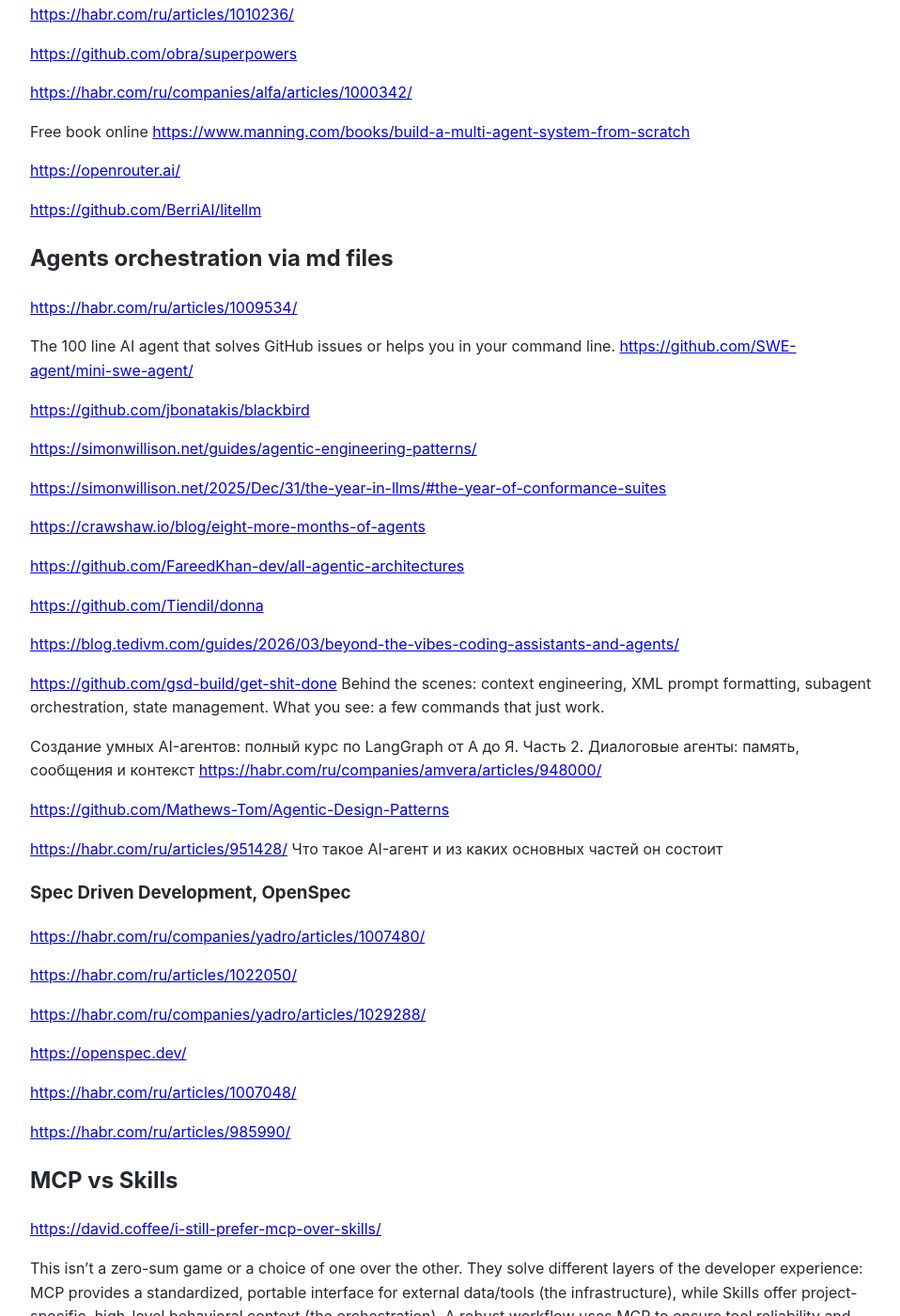
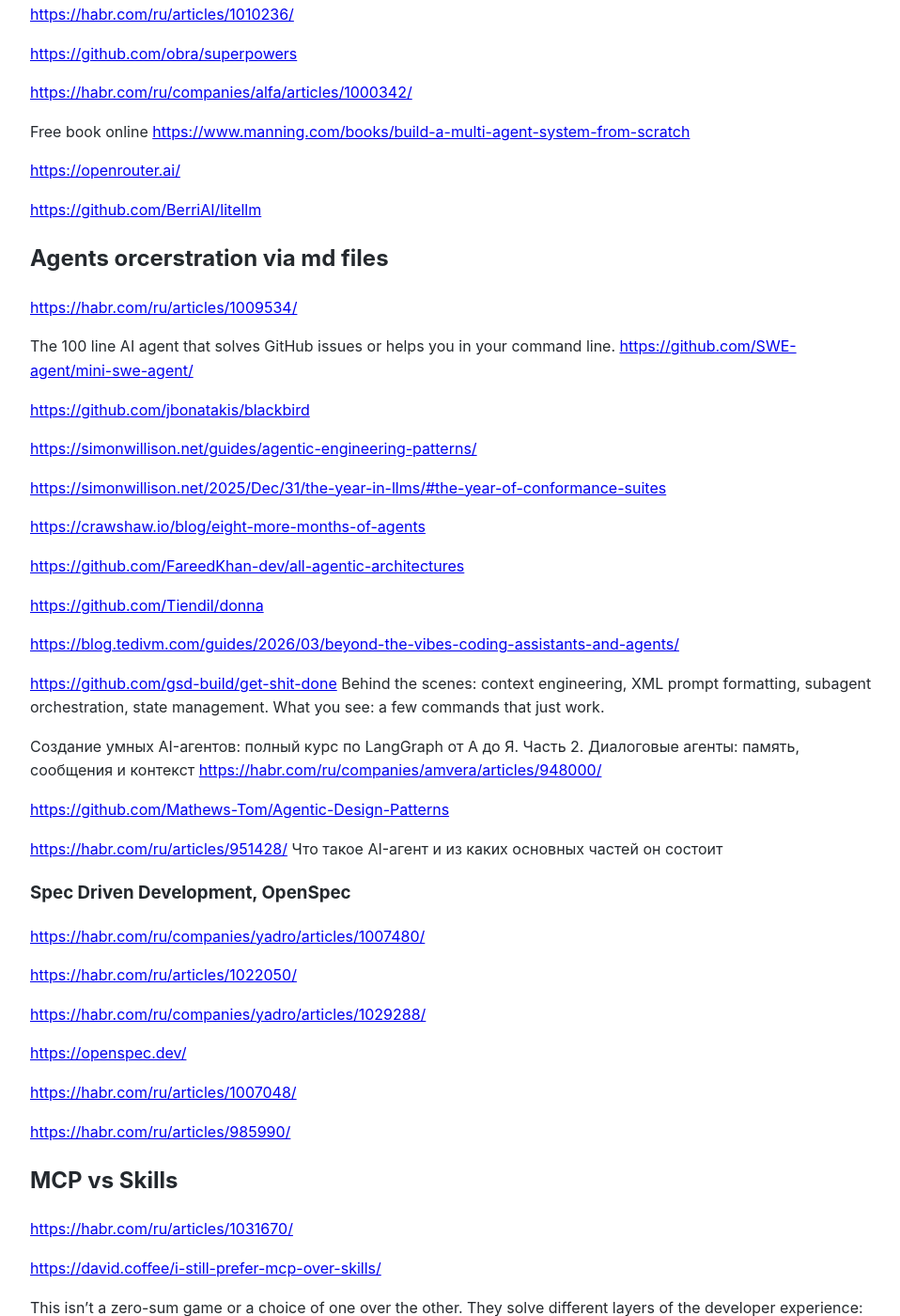
Before and after one commit to Michael-Lubinsky/michael-lubinsky.github.com, a Jekyll site: the page built from ml/agent.md, in a window 1280 px wide and 1400 px high, scrolled down 1352 px. Shown: the whole window at 94% size, without its empty margins (158-1116 px from the left). Built offline with Jekyll 4.4.1, drawn with Linux system fonts in a browser that asks for light colours; our own code applies the rules of GitHub Pages for plain Markdown files.

Commit message:
Update agent.md

```diff
--- a/ml/agent.md
+++ b/ml/agent.md
@@ -76,7 +76,7 @@
 
 <https://github.com/BerriAI/litellm>
 
-## Agents orchestration via md files
+## Agents orcerstration via md files
 <https://habr.com/ru/articles/1009534/>
 
 The 100 line AI agent that solves GitHub issues or helps you in your command line.
@@ -121,6 +121,8 @@
 <https://habr.com/ru/articles/985990/>
 
 ## MCP vs Skills
+
+<https://habr.com/ru/articles/1031670/>
 
 <https://david.coffee/i-still-prefer-mcp-over-skills/>
 
```
